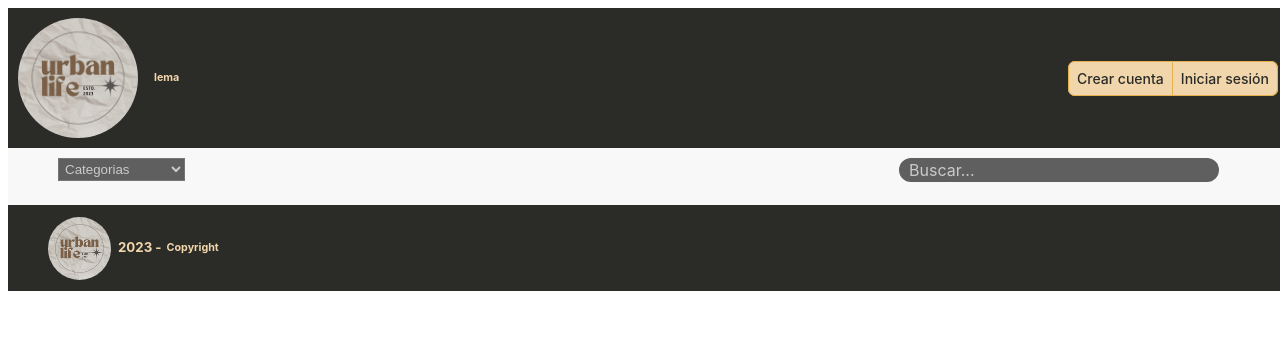
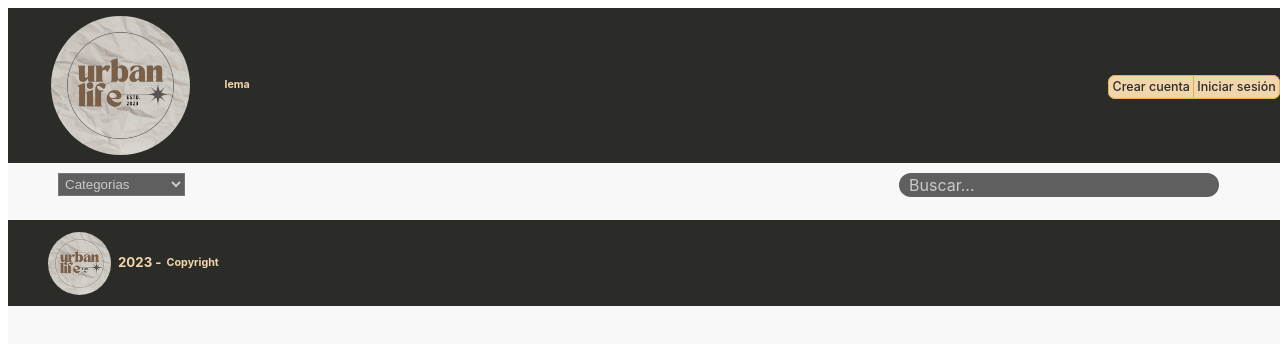
Before and after one commit to maca-r/urbanLife, a React (Vite) app: page / in a window 1280 px wide. Shown: the top 344 px of the page. Built offline with nearby package versions, Linux system fonts and the light colour scheme.

Commit message:
modifica css navbar

```diff
--- a/src/App.css
+++ b/src/App.css
@@ -17,9 +17,10 @@
 
 body{
   background-color: #F8F8F8;
-  height: 100%;
+  height: 100vh;
   /*border: 3px solid red;*/
-  width: 100%;
+  width: 100vw;
+  font-size: 16px;
 }
 
 
--- a/src/Components/Navbar/Navbar.jsx
+++ b/src/Components/Navbar/Navbar.jsx
@@ -6,6 +6,7 @@ import styles from "./Navbar.module.css"
 const Navbar = () => {
     return (
         <nav>
+
             <Link to={routes.home} className={styles.logo}>
                 <img src="./images/logo.png" alt="logo Urban Life"/>
                 <h6>lema</h6>
--- a/src/Components/Navbar/Navbar.module.css
+++ b/src/Components/Navbar/Navbar.module.css
@@ -2,7 +2,8 @@ nav {
     display: flex;
     justify-content: space-between;
     align-items: center;
-    padding: 10px;
+    width: 100vw;
+    padding: 0.5rem;
     margin: 0;
     background-color: #2b2b28;
     /*e3b04b
@@ -14,6 +15,7 @@ nav {
 
 nav a{
     color: #2b2b28;
+    width: 55%;
 }
 
 nav .logo{
@@ -23,44 +25,44 @@ nav .logo{
 
 nav .logo img {
     border-radius: 10vh;
-    width: 15vh;
+    width: 20%;
+    margin-left: 5%;
 }
 
 nav .logo h6{
-    padding-left: 1rem;
+    padding-left: 5%;
 }
 
 nav .rutas a{
-    font-size: 14px;
-    padding: 0.5rem;
+    font-size: 0.78rem;
+    padding: 0.2rem;
     border-right: 0.1rem solid #e3b04b;
     background-color: #f1d6ab;
+
+
 }
 
 .crearCuenta{
-    border-top-left-radius: 7px;
-    border-bottom-left-radius: 7px;
+    border-top-left-radius: 0.45rem;
+    border-bottom-left-radius: 0.45rem;
     border-top: 0.1rem solid #e3b04b;
     border-left: 0.1rem solid #e3b04b;
     border-bottom: 0.1rem solid #e3b04b;
+
+
 }
 
 .iniciarSesion{
-    border-top-right-radius: 7px;
-    border-bottom-right-radius: 7px;
+    border-top-right-radius: 0.45rem;
+    border-bottom-right-radius: 0.45rem;
     border-top: 0.1rem solid #e3b04b;
     border-bottom: 0.1rem solid #e3b04b;
+
 }
 
-@media (max-width: 376px){
-    nav .rutas{
-        display: flex;
-        flex-direction: column;
-    }
 
-    nav .rutas a{
-        margin-bottom: 0.5rem;
-        border: 0.1rem solid #e3b04b;
-        border-radius: 7px
-    }
+@media (min-width: 480px){
+
+
+
 }
--- a/src/Components/ProductDetail/Detail.jsx
+++ b/src/Components/ProductDetail/Detail.jsx
@@ -1,4 +1,5 @@
 import React from 'react'
+import styles from './Detail.module.css'
 
 const Detail = () => {
   return (
```
Also changed, not shown: src/Components/ProductDetail/Detail.module.css (added).
